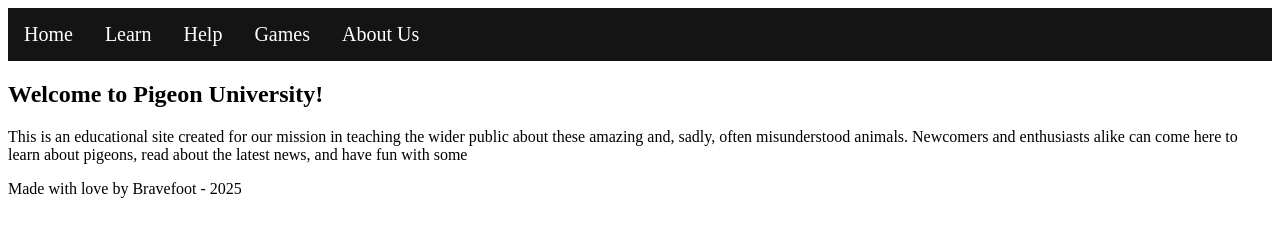
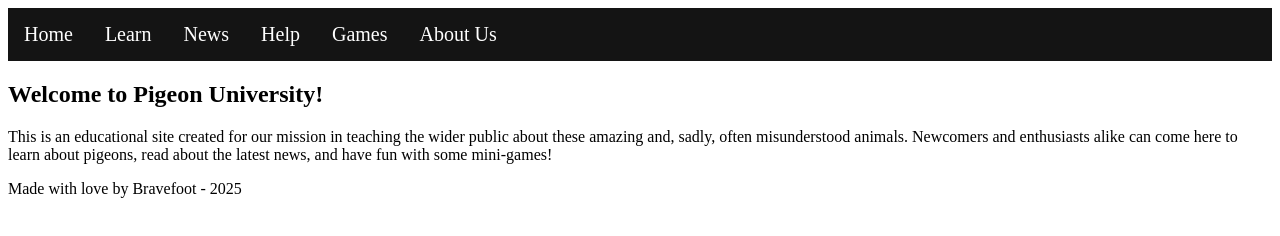
Before and after one commit to Pigeonlover/pigeon-uni, a plain HTML site: page index.html in a window 1280 px wide. Drawn offline with Linux system fonts and the light colour scheme.

Commit message:
Home page update.

```diff
--- a/index.html
+++ b/index.html
@@ -12,6 +12,7 @@
     <div id="navbar">
         <a href="index.html">Home</a>
         <a href="/index.html">Learn</a>
+        <a href="/index.html">News</a>
         <a href="/index.html">Help</a>
         <a href="/index.html">Games</a>
         <a href="/index.html">About Us</a>
@@ -21,8 +22,7 @@
 
     <p>
         This is an educational site created for our mission in teaching the wider public about these amazing and, sadly, often misunderstood animals.
-        Newcomers and enthusiasts alike can come here to learn about pigeons, read about the latest news, and have fun with some <mini-games class=""></mini-games>
-
+        Newcomers and enthusiasts alike can come here to learn about pigeons, read about the latest news, and have fun with some mini-games!
     </p>
 
 </body>
```
